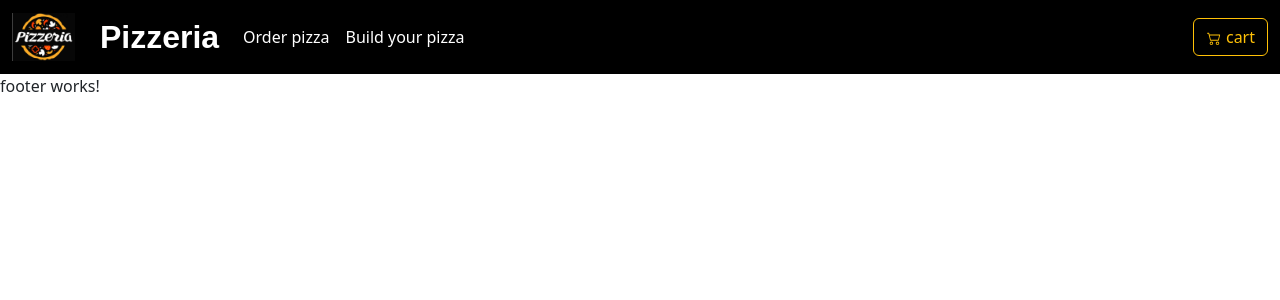
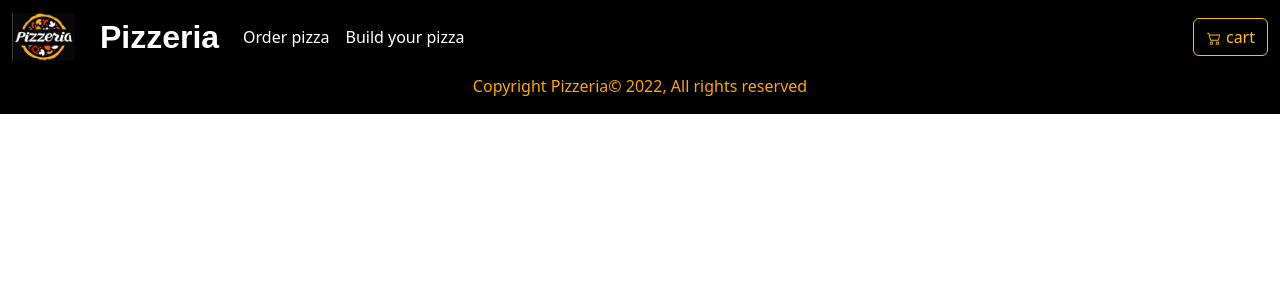
Before and after one commit to ShahbaazX786/Peetza, an Angular app in the folder peetza/: page / in a window 1280 px wide. Shown: the top 300 px of the page. Built offline with nearby package versions, Linux system fonts and the light colour scheme.

Commit message:
CL:1.5- Added code to Footer.

```diff
--- a/peetza/src/app/components/shared/footer/footer.component.css
+++ b/peetza/src/app/components/shared/footer/footer.component.css
@@ -0,0 +1,10 @@
+.container-fluid{
+  background-color: black;
+  color: orange;
+}
+.footer{
+  display: flex;
+  flex-direction: row;
+  text-align: center;
+  justify-content: center;
+}
--- a/peetza/src/app/components/shared/footer/footer.component.html
+++ b/peetza/src/app/components/shared/footer/footer.component.html
@@ -1 +1,5 @@
-<p>footer works!</p>
+<div class="container-fluid">
+  <footer class="footer">
+    <p>Copyright Pizzeria&#169; 2022, All rights reserved</p>
+  </footer>
+</div>
```
